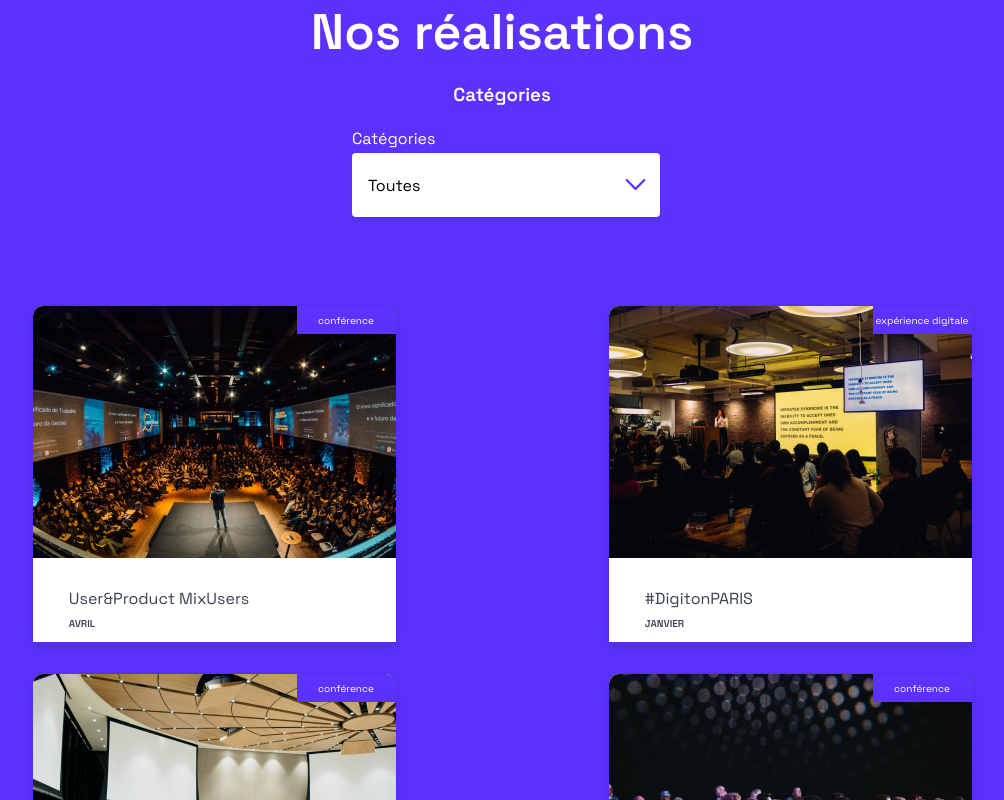
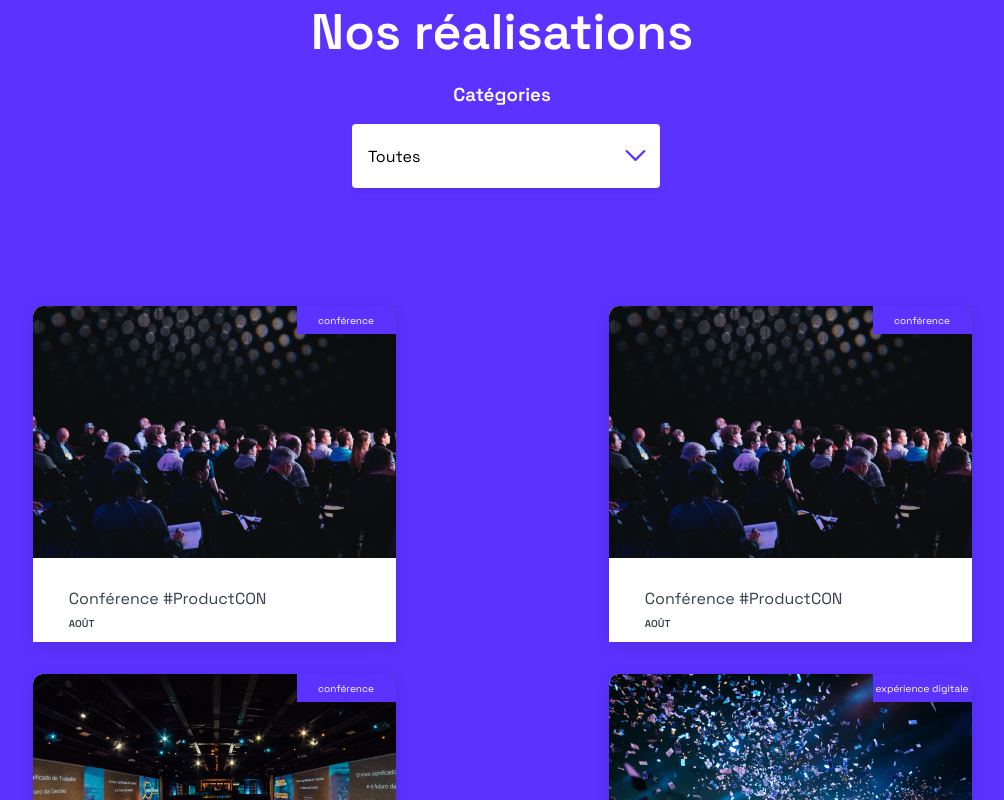
Before and after one commit to Tsm2713/Projet9_724events, a React (Create React App) app: page / in a window 1280 px wide. Shown: the part 1700-2500 px from the top of the page, without its empty margins (138-1142 px from the left). Built offline with nearby package versions, Linux system fonts and the light colour scheme.

Commit message:
Reglage getMonth et date ordre décroissant

```diff
--- a/src/containers/Events/index.js
+++ b/src/containers/Events/index.js
@@ -1,53 +1,33 @@
-import { useMemo, useState } from "react";
+import { useState } from "react";
 import EventCard from "../../components/EventCard";
 import Select from "../../components/Select";
 import { useData } from "../../contexts/DataContext";
 import Modal from "../Modal";
 import ModalEvent from "../ModalEvent";
-
 import "./style.css";
 
 const PER_PAGE = 9;
 
 const EventList = () => {
   const { data, error } = useData();
-  const [type, setType] = useState(); // undefined = Toutes
+  const [type, setType] = useState(null);
   const [currentPage, setCurrentPage] = useState(1);
 
-  const events = Array.isArray(data?.events) ? data.events : [];
+  const eventsAll = data?.events || [];
+  const typeList = Array.from(new Set(eventsAll.map((event) => event.type)));
 
-  // Liste des catégories disponibles
-  const typeList = useMemo(
-    () => Array.from(new Set(events.map((e) => e.type))),
-    [events]
-  );
+  const eventsByType = type ? eventsAll.filter((event) => event.type === type) : eventsAll;
+  const eventsSorted = [...eventsByType].sort((a, b) => new Date(b.date) - new Date(a.date));
 
-  // Filtrage dynamique (sans muter la source)
-  const filteredEvents = useMemo(
-    () =>
-      !type
-        ? events
-        : events.filter(
-            (e) =>
-              String(e.type).toLowerCase() === String(type).toLowerCase()
-          ),
-    [events, type]
-  );
+  const startIndex = (currentPage - 1) * PER_PAGE;
+  const paginatedEvents = eventsSorted.slice(startIndex, startIndex + PER_PAGE);
 
-  // Pagination
-  const pageCount = Math.max(1, Math.ceil(filteredEvents.length / PER_PAGE));
-  const start = (currentPage - 1) * PER_PAGE;
-  const pageItems = filteredEvents.slice(start, start + PER_PAGE);
+  const pageNumber = Math.ceil(eventsByType.length / PER_PAGE);
+  const pages = Array.from({ length: pageNumber }, (_, i) => i + 1);
 
-  // Pages (sans index comme key)
-  const pages = useMemo(
-    () => Array.from({ length: pageCount }, (_, i) => i + 1),
-    [pageCount]
-  );
-
-  const handleSelect = (evtType) => {
+  const changeType = (evtType) => {
     setCurrentPage(1);
-    setType(evtType || undefined);
+    setType(evtType);
   };
 
   return (
@@ -60,36 +40,27 @@ const EventList = () => {
           <h3 className="SelectTitle">Catégories</h3>
           <Select
             selection={typeList}
-            onChange={handleSelect}
-            name="event-type"
-            label="Catégories"
+            onChange={(value) => (value ? changeType(value) : changeType(null))}
           />
-
-          {/* ⬇️ Conteneur avec la bonne classe pour 3 cartes par ligne */}
           <div id="events" className="ListContainer">
-            {pageItems.map((event) => (
-              <Modal
-                key={event.id ?? event.title}
-                Content={<ModalEvent event={event} />}
-              >
+            {paginatedEvents.map((event) => (
+              <Modal key={event.id} Content={<ModalEvent event={event} />}>
                 {({ setIsOpened }) => (
                   <EventCard
+                    onClick={() => setIsOpened(true)}
                     imageSrc={event.cover}
-                    imageAlt={event.title}
+                    title={event.title}
                     date={new Date(event.date)}
-                    title={event.title}
                     label={event.type}
-                    onClick={() => setIsOpened(true)}
                   />
                 )}
               </Modal>
             ))}
           </div>
-
           <div className="Pagination">
-            {pages.map((p) => (
-              <a key={`page-${p}`} href="#events" onClick={() => setCurrentPage(p)}>
-                {p}
+            {pages.map((page) => (
+              <a key={`page-${page}`} href="#events" onClick={() => setCurrentPage(page)}>
+                {page}
               </a>
             ))}
           </div>
--- a/src/containers/Slider/index.js
+++ b/src/containers/Slider/index.js
@@ -6,7 +6,6 @@ const Slider = () => {
   const { data } = useData();
   const [index, setIndex] = useState(0);
 
-  // Tri par date décroissante + on garde 3 items
   const items = useMemo(() => {
     const focus = Array.isArray(data?.focus) ? data.focus : [];
     return focus
@@ -15,14 +14,12 @@ const Slider = () => {
       .slice(0, 3);
   }, [data]);
 
-  // Si la liste change et que l'index dépasse, on reset
   useEffect(() => {
     if (index >= items.length && items.length > 0) {
       setIndex(0);
     }
   }, [index, items.length]);
 
-  // Auto-play toutes les 5s (cleanup systématique)
   useEffect(() => {
     if (!items.length) {
       return () => {};
--- a/src/pages/Home/index.js
+++ b/src/pages/Home/index.js
@@ -16,7 +16,6 @@ import { useData } from "../../contexts/DataContext";
 const Page = () => {
   const { data } = useData();
 
-  // Dernier évènement (par date décroissante)
   const last = useMemo(() => {
     const events = Array.isArray(data?.events) ? data.events : [];
     if (!events.length) return null;
```
Also changed, not shown: src/helpers/Date/index.js (+12 -12 lines).
